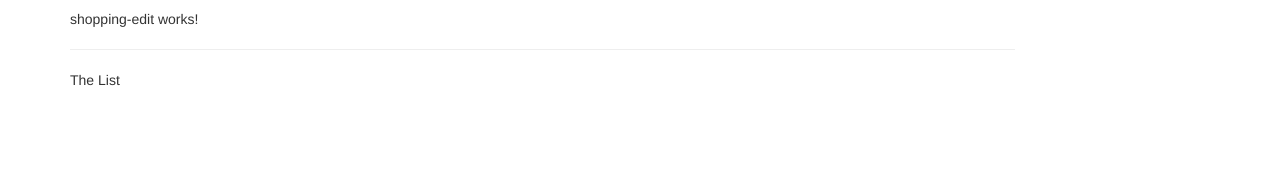
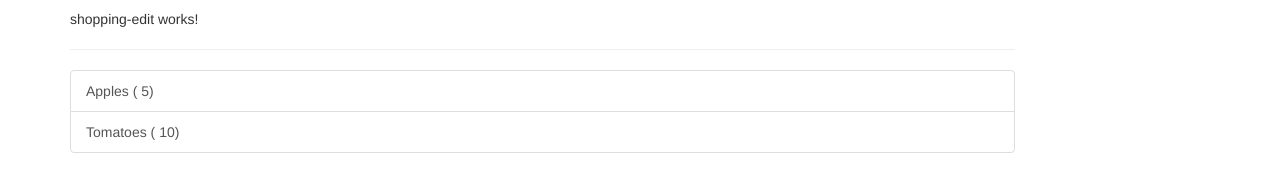
Before and after one commit to samme4life/Angular6, an Angular app in the folder ng6-complete-guide/: page / in a window 1280 px wide. Shown: the part 310-502 px from the top of the page. Built offline with nearby package versions, Linux system fonts and the light colour scheme.

Commit message:
SEC 3 LEC 53 Creating and Outputting the Shopping List

```diff
--- a/ng6-complete-guide/src/app/shopping-list/shopping-list.component.html
+++ b/ng6-complete-guide/src/app/shopping-list/shopping-list.component.html
@@ -2,6 +2,14 @@
   <div class="col-xs-10">
     <app-shopping-edit></app-shopping-edit>
     <hr>
-    <p>The List</p>
+    <ul class="list-group">
+      <a
+        class="list-group-item"
+        style="cursor: pointer"
+        *ngFor="let ingredient of ingredients"
+      >
+        {{ ingredient.name }} ( {{ ingredient.amount }})
+      </a>
+    </ul>
   </div>
 </div>
--- a/ng6-complete-guide/src/app/shopping-list/shopping-list.component.ts
+++ b/ng6-complete-guide/src/app/shopping-list/shopping-list.component.ts
@@ -1,4 +1,5 @@
 import { Component, OnInit } from '@angular/core';
+import {Ingredient} from "../shared/ingredient.model";
 
 @Component({
   selector: 'app-shopping-list',
@@ -7,6 +8,11 @@
 })
 export class ShoppingListComponent implements OnInit {
 
+  ingredients: Ingredient[] = [
+    new Ingredient('Apples', 5),
+    new Ingredient('Tomatoes', 10),
+  ];
+
   constructor() { }
 
   ngOnInit() {
```
Also changed, not shown: ng6-complete-guide/src/app/shared/ingredient.model.ts (added, +8 -0 lines).
